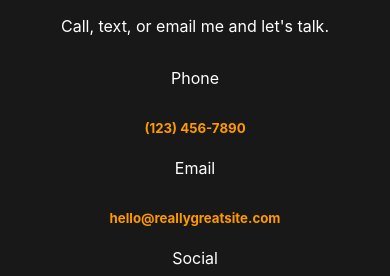
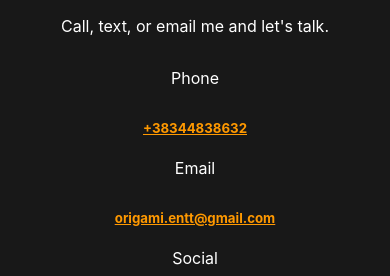
Before and after one commit to DurimHydaverdi/origami2, a React (Create React App) app: page /contact-us in a window 390 px wide. Shown: the part 4340-4616 px from the top of the page. Built offline with nearby package versions, Linux system fonts and the light colour scheme; the HTML template or start-up script is replaced by a standard one.

Commit message:
Small Change
Added Phone number and Email

```diff
--- a/src/Pages/Contact/Contact.jsx
+++ b/src/Pages/Contact/Contact.jsx
@@ -12,11 +12,11 @@ const Contact = () => {
         <div className="contact-info">
           <div>
             <p>Phone</p>
-            <h5>(123) 456-7890</h5>
+            <a href="tel:+38344838632"><h5>+38344838632</h5></a>
           </div>
           <div>
             <p>Email</p>
-            <h5>hello@reallygreatsite.com</h5>
+            <a href="mailto:origami.entt@gmail.com"><h5>origami.entt@gmail.com</h5></a>
           </div>
           <div>
             <p>Social</p>
--- a/src/Pages/Contact/Contact.scss
+++ b/src/Pages/Contact/Contact.scss
@@ -17,7 +17,8 @@ $highlight-color: #f90;
     }
 
     h5 {
-        color: $highlight-color;
+      color: #f90;  // Set the color for h5 text
+      text-decoration: inherit;
     }
 
     p {
```
Lines whose indentation alone changed are shown as unchanged.
